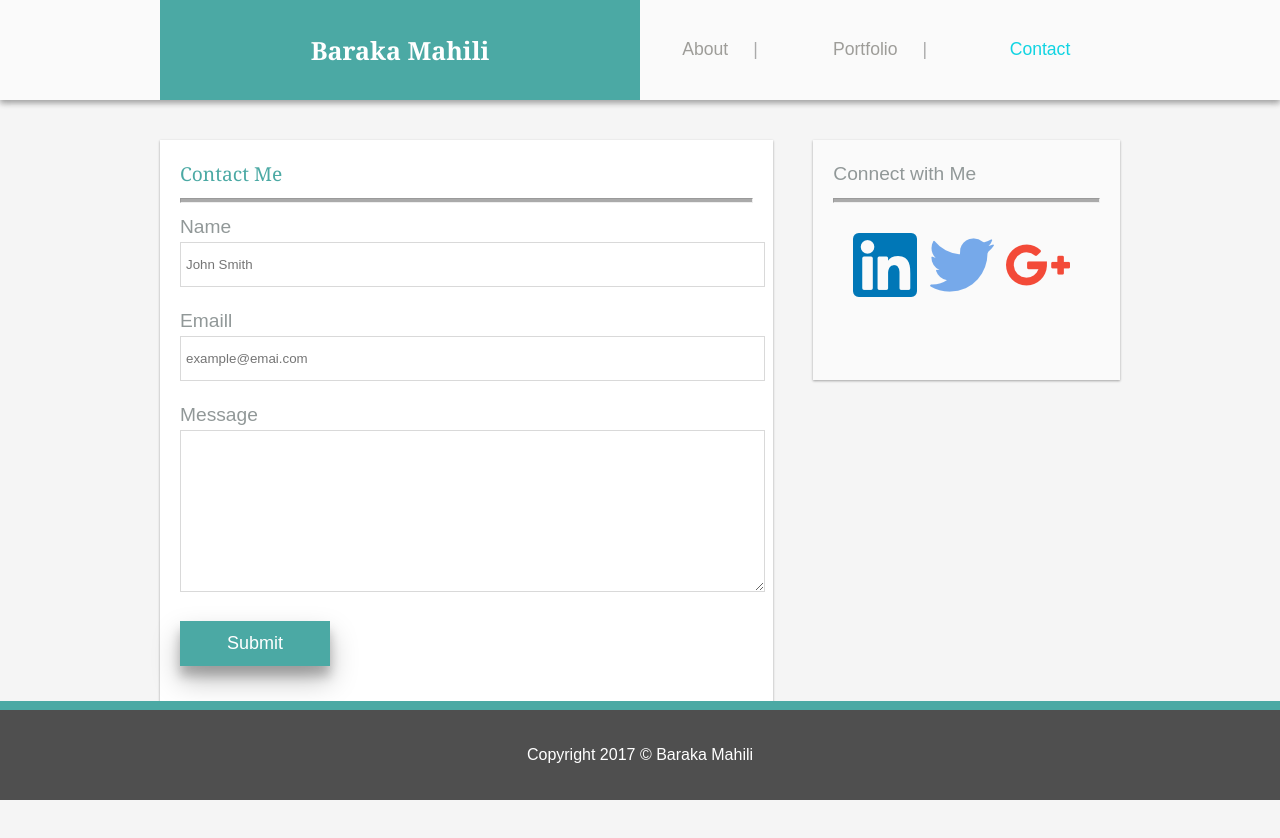
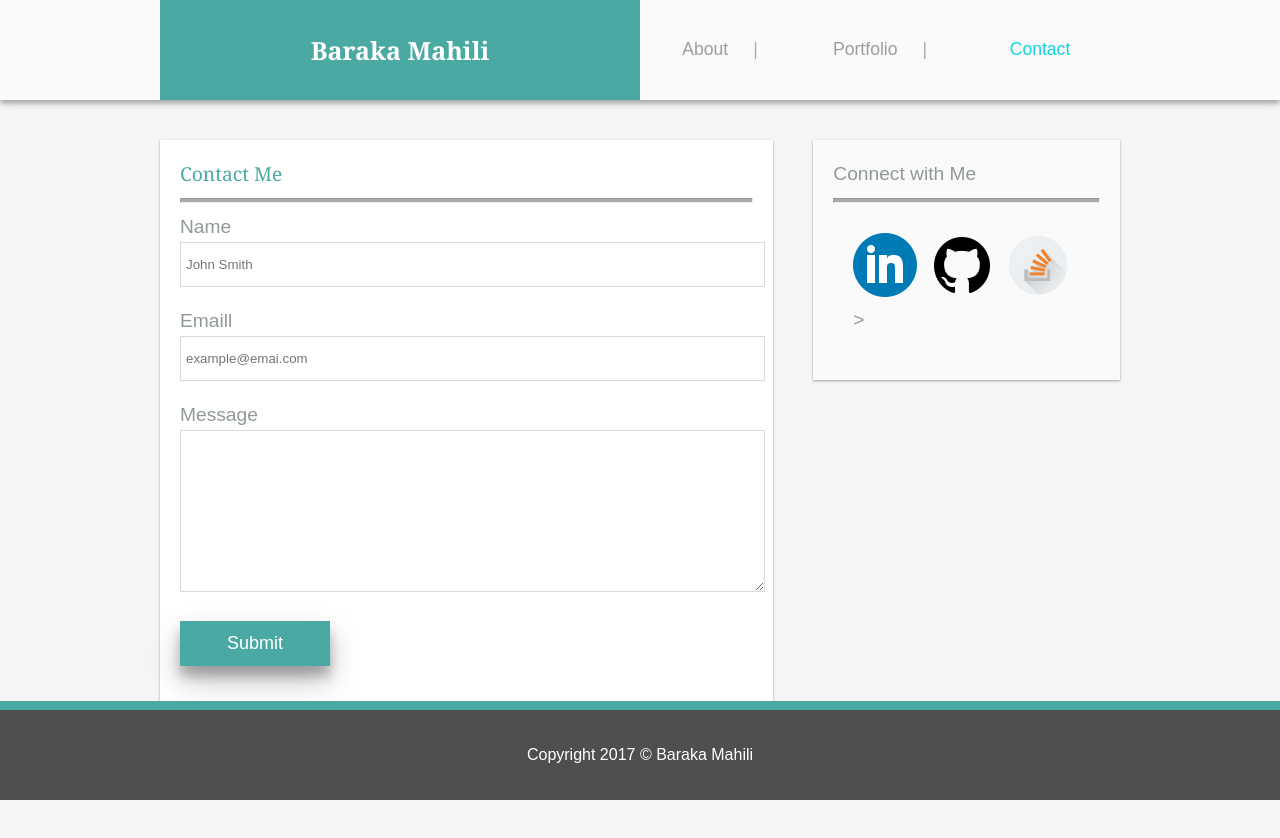
Before and after one commit to gbmahili/Basic-Portfolio, a plain HTML site: page contact.html in a window 1280 px wide. Drawn offline with Linux system fonts and the light colour scheme.

Commit message:
Removed some of the pictures not needed, removed twitter and google plus icons, and replaced them with GitHub and StackOverflow on all 3 pages

```diff
--- a/contact.html
+++ b/contact.html
@@ -63,10 +63,9 @@
                 <h2>Connect with Me</h2>
                 <hr>
                 <div id="social-media-icons">
-
-                    <div><a href="https://www.linkedin.com/in/baraka-mahili-13971564/" target="_blank"><img src="./assets/images/linkedin.png" alt="Linkedin Icon"></a></div>
-                    <div><a href="https://twitter.com/BarakaMahili" target="_blank"><img src="./assets/images/twitter.png" alt="Twitter Icon"></a></div>
-                    <div><a href="https://plus.google.com/+BarakaMahili" target="_blank"><img src="./assets/images/google-plus.png" alt="Google Plus Icon"></a></div>
+                        <div><a href="https://www.linkedin.com/in/baraka-mahili-13971564/" target="_blank"><img src="./assets/images/linkedin-icon.png" alt="Linkedin Icon"></a></div>
+                        <div><a href="https://github.com/gbmahili" target="_blank"><img src="./assets/images/github-icon.png" alt="GitHub Icon"></a></div>
+                        <div><a href="https://stackoverflow.com/users/5051309/baraka-mahili" target="_blank"><img src="./assets/images/StackOverflow-icon.png" alt="StackOverflow-icon"></a></div>>
                 </div>
             </div>
 
```
Also changed, not shown: index.html (+3 -4 lines), portfolio.html (+3 -3 lines), assets/images/20171007_182144.jpg (deleted), assets/images/StackOverflow-icon.png (added), assets/images/github-icon.png (added), assets/images/google-plus.png (deleted), assets/images/linkedin-icon.png (added), assets/images/linkedin.png (deleted), assets/images/twitter.png (deleted), 2 other files.
